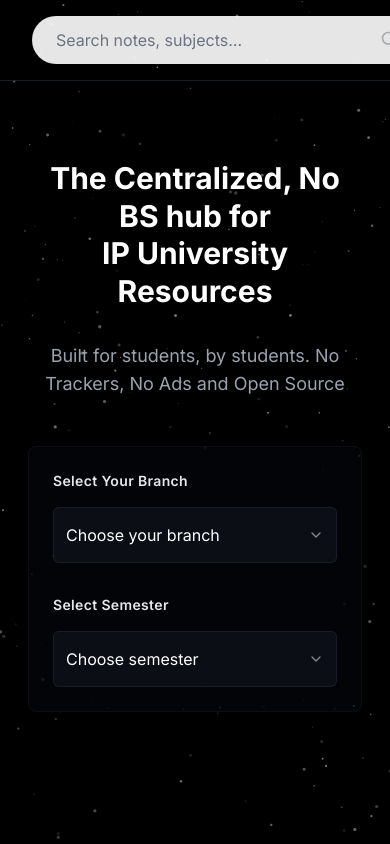
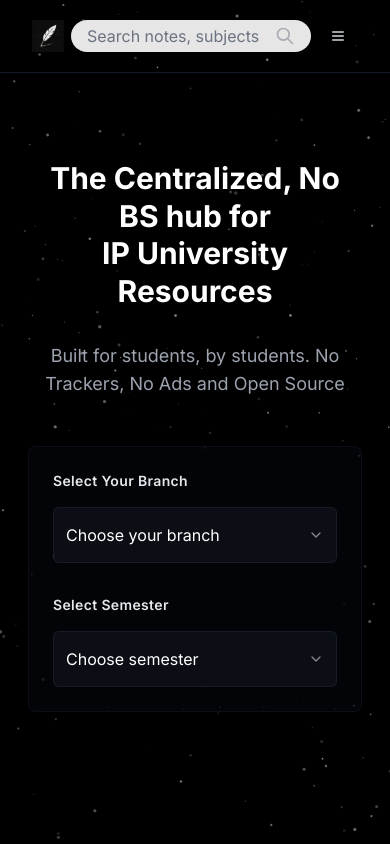
Before and after one commit to Kuberwastaken/engram, a React (Vite) app: page / in a window 390 px wide. Shown: the top 844 px of the page. Built offline with nearby package versions, Linux system fonts and the light colour scheme.

Commit message:
adjusted margin for mobile UX

```diff
--- a/src/pages/Index.tsx
+++ b/src/pages/Index.tsx
@@ -174,19 +174,19 @@
   <div className="relative transition-all duration-500 ease-out">
   <input
     type="text"
-    placeholder="Search notes, subjects..."
+    placeholder="Search notes, subjects"
     value={searchQuery}
     onChange={handleSearchChange}
     onKeyPress={handleKeyPress}
     className={`bg-white/90 text-black placeholder-gray-500 rounded-full shadow-sm focus:outline-none focus:ring-4 focus:ring-blue-400 transition-all duration-500 ease-out ${
-      isScrolled ? 'w-56 h-6 text-sm px-4' : 'w-96 h-12 text-base px-6'
+      isScrolled ? 'w-60 h-8 text-sm px-4' : 'w-60 h-8 text-base px-4'
     }`}
     disabled={isSearching}
   />
   <button
     onClick={handleSearchSubmit}
     disabled={isSearching || !searchQuery.trim()}
-    className={`absolute right-4 top-1/2 transform -translate-y-1/2 transition-all duration-300 ease-in-out ${
+    className={`absolute right-4 bl-4 top-1/2 transform -translate-y-1/2 transition-all duration-300 ease-in-out ${
       isSearching || !searchQuery.trim()
         ? 'opacity-40 cursor-not-allowed'
         : 'opacity-100 hover:scale-110'
--- a/src/pages/SearchResults.tsx
+++ b/src/pages/SearchResults.tsx
@@ -93,7 +93,7 @@
           Back
         </Button>
 
-        <h1 className="text-2xl sm:text-3xl font-bold mb-6">
+        <h1 className="text-2xl sm:text-3xl font-bold mb-6 ml-5">
           Search Results for "{query}"
         </h1>
 
```
